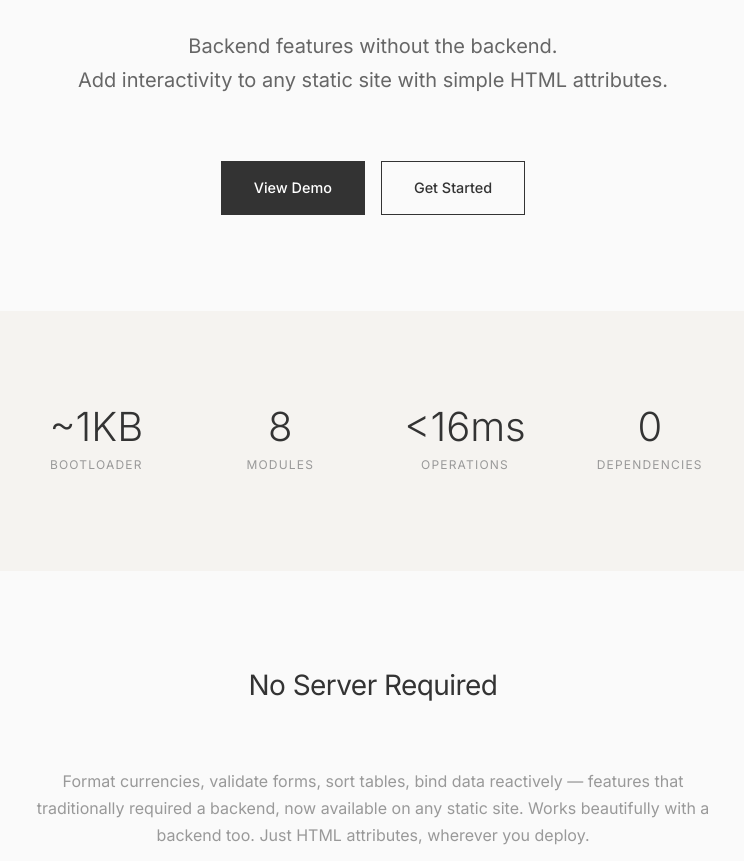
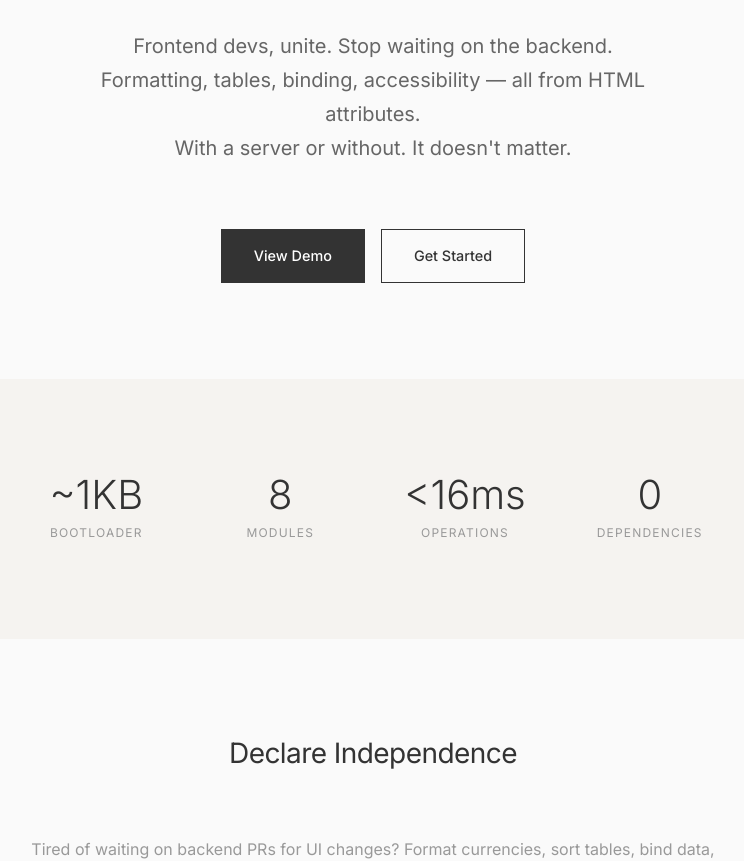
Before and after one commit to adamzwasserman/genX, a website: page site/index.html in a window 1280 px wide. Shown: the part 333-1194 px from the top of the page, without its empty margins (267-1011 px from the left). Drawn offline with Linux system fonts and the light colour scheme.

Commit message:
refactor(site): reposition as frontend independence tool
- "Frontend devs, unite. Stop waiting on the backend."
- "Declare Independence" section emphasizes autonomy from backend PRs
- Works with or without a server - it doesn't matter

```diff
--- a/site/index.html
+++ b/site/index.html
@@ -4,7 +4,7 @@
   <meta charset="UTF-8">
   <meta name="viewport" content="width=device-width, initial-scale=1.0">
   <title>genX - The Tailwind of Frontend Behavior</title>
-  <meta name="description" content="Backend features without the backend. Add interactivity to any static site with simple HTML attributes.">
+  <meta name="description" content="Stop waiting on backend changes for UI tweaks. Formatting, tables, binding, accessibility — all from HTML attributes. With a server or without.">
   <link rel="preconnect" href="https://fonts.googleapis.com">
   <link rel="preconnect" href="https://fonts.gstatic.com" crossorigin>
   <link href="https://fonts.googleapis.com/css2?family=Inter:wght@300;400;500&family=JetBrains+Mono:wght@400&display=swap" rel="stylesheet">
@@ -29,8 +29,9 @@
         <p class="hero__tagline">The Tailwind of Frontend Behavior</p>
         <h1 class="hero__title">gen<span class="x">X</span></h1>
         <p class="hero__subtitle">
-          Backend features without the backend.<br>
-          Add interactivity to any static site with simple HTML attributes.
+          Frontend devs, unite. Stop waiting on the backend.<br>
+          Formatting, tables, binding, accessibility &mdash; all from HTML attributes.<br>
+          With a server or without. It doesn't matter.
         </p>
         <div class="btn-group">
           <a href="demo.html" class="btn btn--primary">View Demo</a>
@@ -64,11 +65,11 @@
 
     <section class="section">
       <div class="container">
-        <h2 class="text-center mb-lg">No Server Required</h2>
+        <h2 class="text-center mb-lg">Declare Independence</h2>
         <p class="text-center text-muted mb-lg" style="max-width: 700px; margin-left: auto; margin-right: auto;">
-          Format currencies, validate forms, sort tables, bind data reactively &mdash;
-          features that traditionally required a backend, now available on any static site.
-          Works beautifully with a backend too. Just HTML attributes, wherever you deploy.
+          Tired of waiting on backend PRs for UI changes? Format currencies, sort tables,
+          bind data, add accessibility &mdash; ship it yourself, today.
+          No API changes. No deploy coordination. Just HTML.
         </p>
 
         <div class="showcase mb-lg">
```
